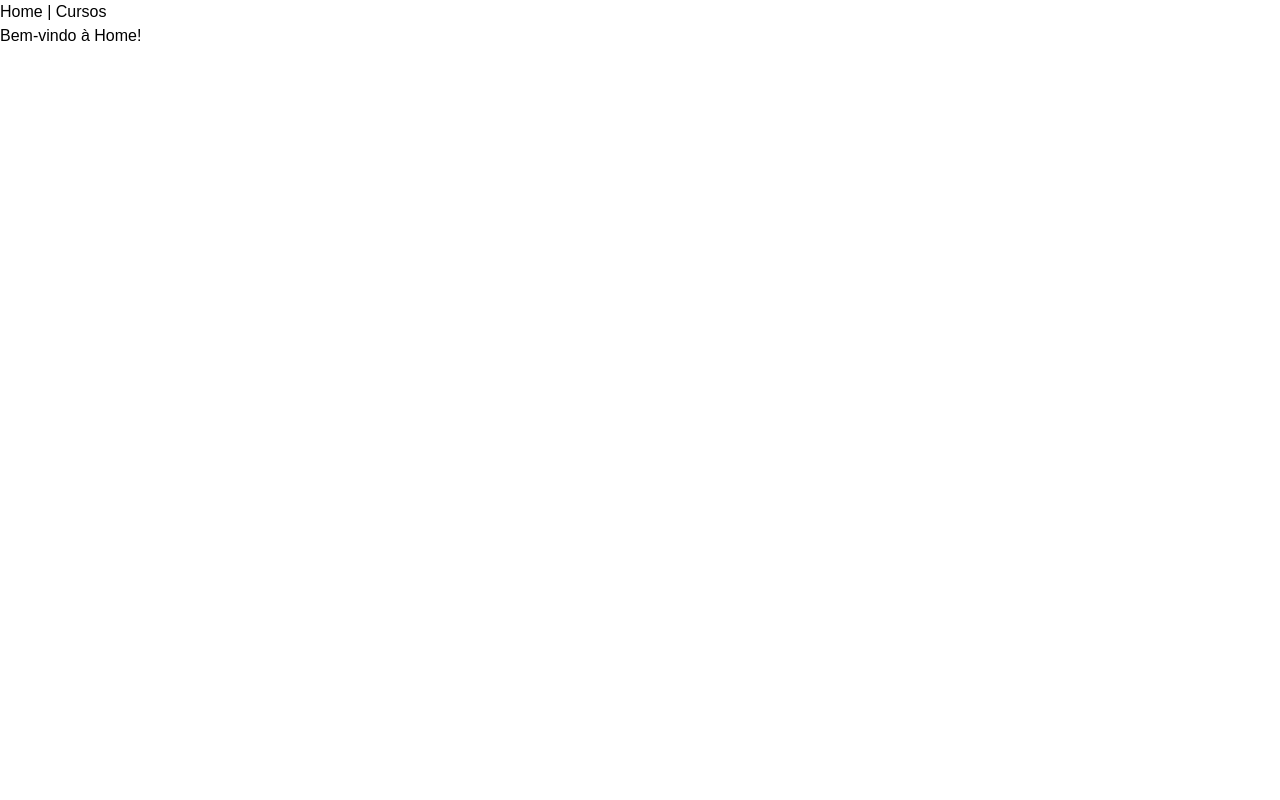
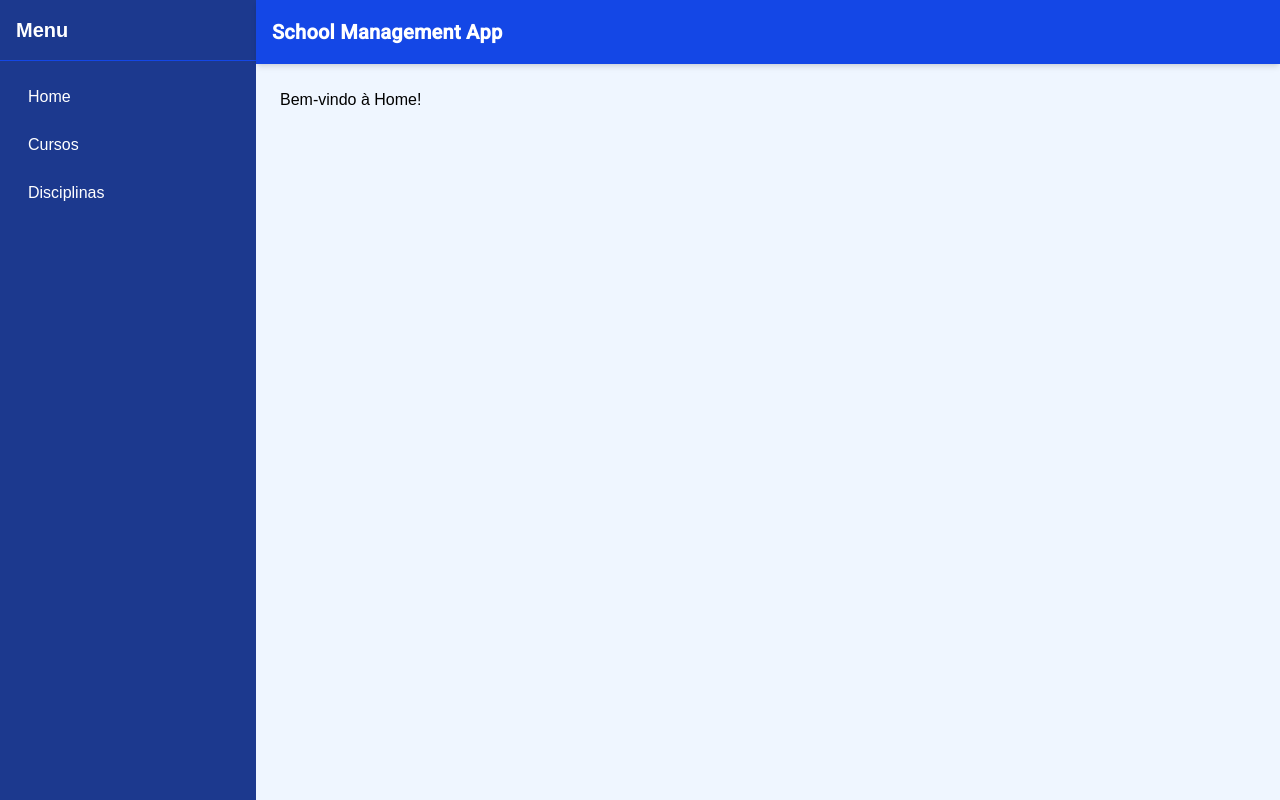
Before and after one commit to santanasara/school-management-app, an Angular app in the folder frontend/: page / in a window 1280 px wide. Built offline with nearby package versions, Linux system fonts and the light colour scheme.

Commit message:
refactor: ajustando app.component.ts para renderizar o novo layout (#2)

```diff
--- a/frontend/src/app/app.component.ts
+++ b/frontend/src/app/app.component.ts
@@ -1,15 +1,11 @@
-// src/app/app.component.ts
 import { Component } from '@angular/core';
 import { CommonModule } from '@angular/common';
-import { RouterOutlet, RouterLink } from '@angular/router';
+import { LayoutComponent } from './shared/components/layout/layout.component';
 
 @Component({
   selector: 'app-root',
   standalone: true,
-  imports: [CommonModule, RouterOutlet, RouterLink],
-  templateUrl: './app.component.html',
-  styleUrl: './app.component.css'
+  imports: [CommonModule, LayoutComponent],
+  template: `<app-layout></app-layout>`,  // Renderiza o layout aqui
 })
-export class AppComponent {
-  title = 'My Angular App';
-}
+export class AppComponent {}
--- a/frontend/src/app/shared/components/layout/layout.component.html
+++ b/frontend/src/app/shared/components/layout/layout.component.html
@@ -6,7 +6,7 @@
     </div>
     <nav class="flex-1 p-4 space-y-2">
       <a routerLink="/dashboard" class="block py-2 px-3 rounded hover:bg-blue-800">Home</a>
-      <a routerLink="/projetos" class="block py-2 px-3 rounded hover:bg-blue-800">Cursos</a>
+      <a routerLink="/cursos" class="block py-2 px-3 rounded hover:bg-blue-800">Cursos</a>
       <a routerLink="/usuarios" class="block py-2 px-3 rounded hover:bg-blue-800">Disciplinas</a>
     </nav>
   </aside>
```
